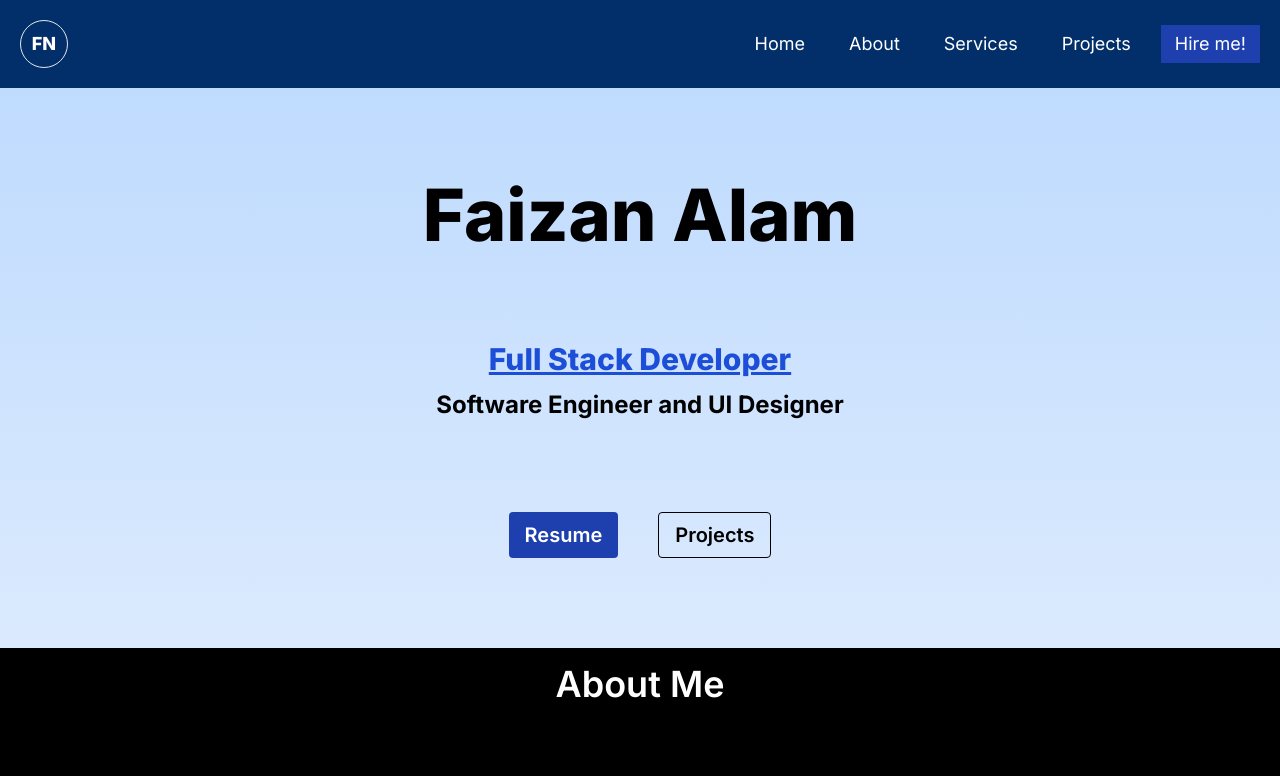
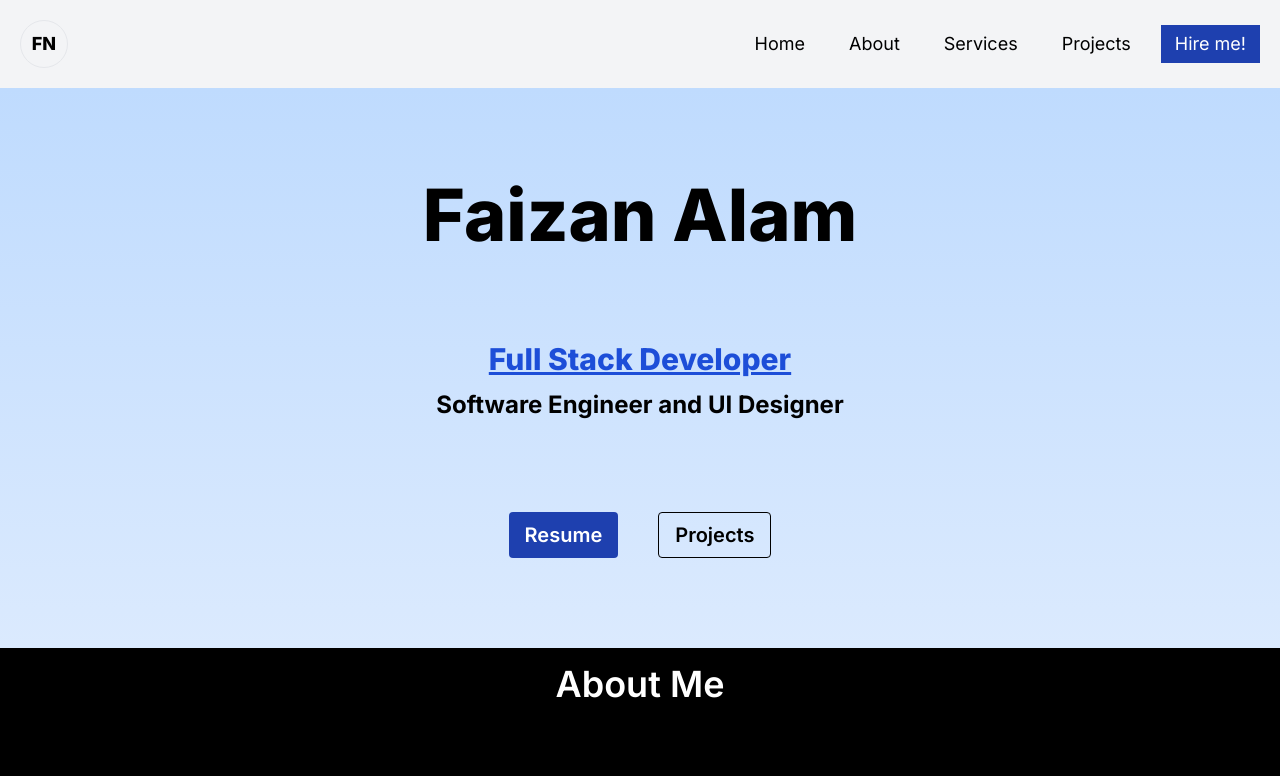
Before and after one commit to faizan619/Faizan_Dev_Portfolio, a Next.js app: page / in a window 1280 px wide. Shown: the top 776 px of the page. Built offline with nearby package versions, Linux system fonts and the light colour scheme.

Commit message:
change mode color

```diff
--- a/src/app/Components/Navbar.js
+++ b/src/app/Components/Navbar.js
@@ -1,19 +1,19 @@
 import "./style/navbar.css";
 export default function Navbar() {
   return (
-    <nav className="flex items-center justify-between p-5 bg-[#022f69] text-white sticky top-0 z-10">
+    <nav className="flex items-center justify-between p-5 dark:bg-[#022f69] bg-gray-100 dark:text-white sticky top-0 z-10">
       <div className="flex items-center justify-center w-12 h-12 rounded-full border">
               <span className="font-extrabold text-lg">FN</span>
             </div>
       <ul className="nav-links">
         <input type="checkbox" id="checkbox_toggle" />
         <label htmlFor="checkbox_toggle" className="select-none text-2xl cursor-pointer hamburger">&#9776;</label>
-        <div className="flex text-center bg-gray-800 gap-4 text-lg menu md:bg-[#022f69] ">
+        <div className="flex text-center bg-gray-800 gap-4 text-lg menu md:dark:bg-[#022f69] md:bg-gray-100 ">
           <li className="hover:bg-blue-700"><a href="#home">Home</a></li>
           <li className="hover:bg-blue-700"><a href="#about">About</a></li>
           <li className="hover:bg-blue-700 "><a href="#service">Services</a></li>
           <li className="hover:bg-blue-700"><a href="#project">Projects</a></li>
-          <li className=" bg-blue-800"><a href="/">Hire me!</a></li>
+          <li className=" bg-blue-800 text-white"><a href="/">Hire me!</a></li>
         </div>
       </ul>
     </nav>
```
